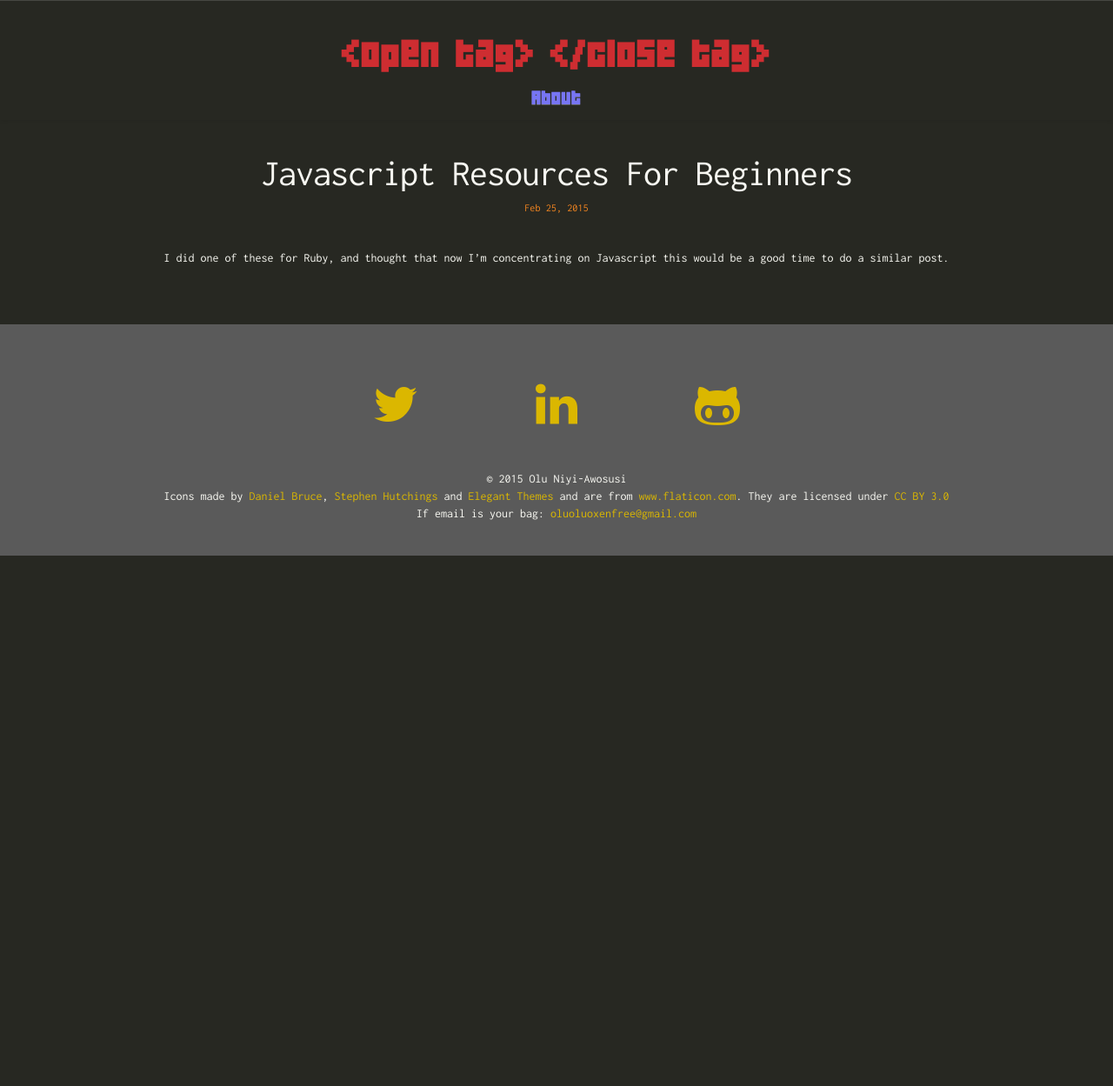
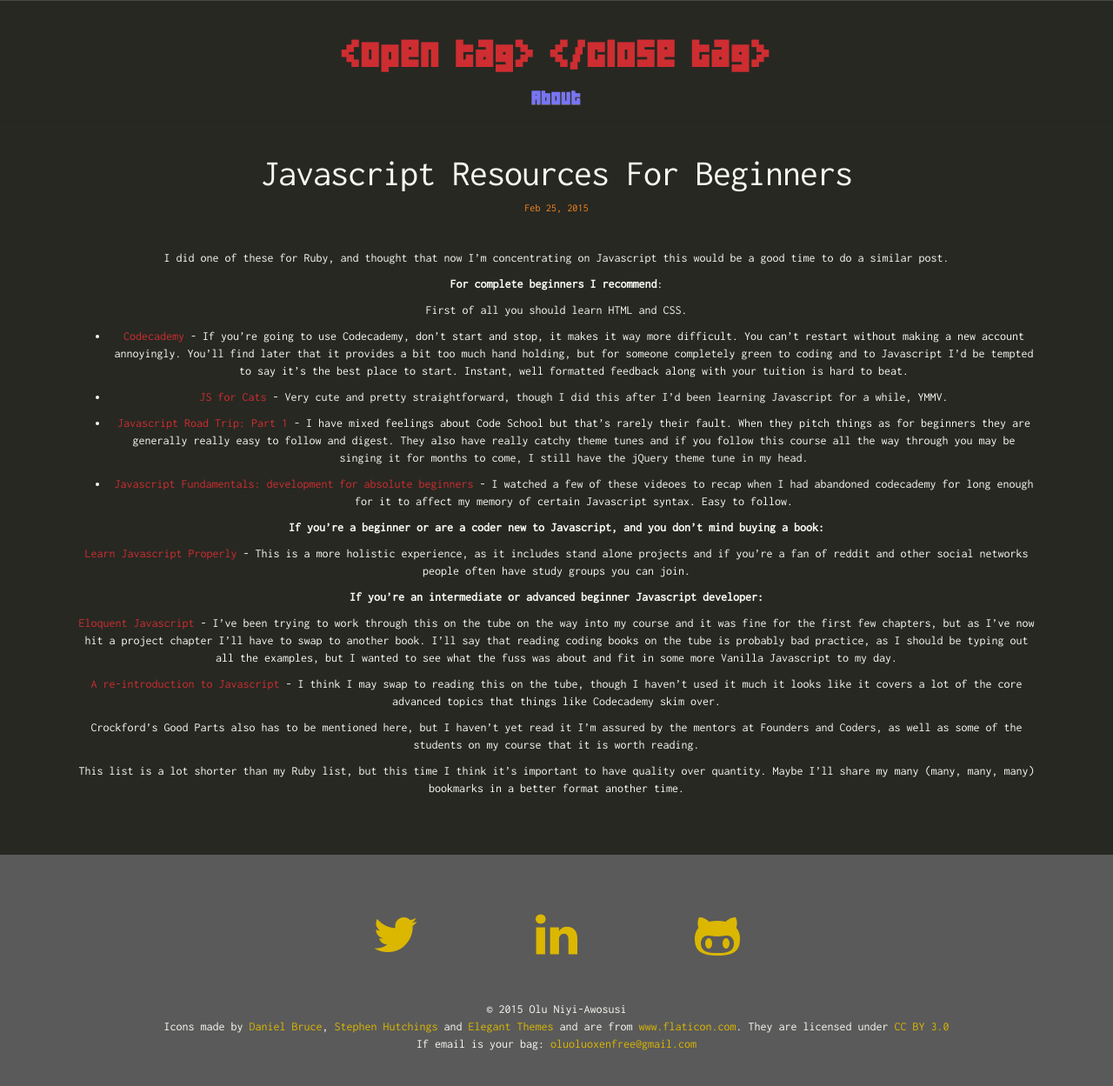
Before and after one commit to oluoluoxenfree/oluoluoxenfree.github.io, a Jekyll site: the page built from _posts/2015-02-25-javascript-resources-for-beginners.md, in a window 1280 px wide. Shown: the whole page at 87% size. Built offline with Jekyll 4.4.1, drawn with Linux system fonts in a browser that asks for light colours; nearby versions of some CDN libraries; comment, search, counter and statistics services are not loaded; before the commit the page ends 900 px from its top, so only the background shows below that.

Commit message:
new post after actually saving it

```diff
--- a/_posts/2015-02-25-javascript-resources-for-beginners.md
+++ b/_posts/2015-02-25-javascript-resources-for-beginners.md
@@ -3,3 +3,29 @@ layout: post
 ---
 
 I did one of these for Ruby, and thought that now I'm concentrating on Javascript this would be a good time to do a similar post.
+
+**For complete beginners I recommend**:
+
+First of all you should learn HTML and CSS.
+
+- [Codecademy](http://www.codecademy.com/en/tracks/javascript) - If you're going to use Codecademy, don't start and stop, it makes it way more difficult. You can't restart without making a new account annoyingly. You'll find later that it provides a bit too much hand holding, but for someone completely green to coding and to Javascript I'd be tempted to say it's the best place to start. Instant, well formatted feedback along with your tuition is hard to beat.
+
+- [JS for Cats](http://jsforcats.com/) - Very cute and pretty straightforward, though I did this after I'd been learning Javascript for a while, YMMV.
+
+- [Javascript Road Trip: Part 1](https://www.codeschool.com/courses/javascript-road-trip-part-1) - I have mixed feelings about Code School but that's rarely their fault. When they pitch things as for beginners they are generally really easy to follow and digest. They also have really catchy theme tunes and if you follow this course all the way through you may be singing it for months to come, I still have the jQuery theme tune in my head.
+
+- [Javascript Fundamentals: development for absolute beginners ](http://channel9.msdn.com/Series/JavaScript-Fundamentals-Development-for-Absolute-Beginners) - I watched a few of these videoes to recap when I had abandoned codecademy for long enough for it to affect my memory of certain Javascript syntax. Easy to follow.
+
+**If you're a beginner or are a coder new to Javascript, and you don't mind buying a book:**
+
+[Learn Javascript Properly](http://javascriptissexy.com/how-to-learn-javascript-properly/) - This is a more holistic experience, as it includes stand alone projects and if you're a fan of reddit and other social networks people often have study groups you can join.
+
+**If you're an intermediate or advanced beginner Javascript developer:**
+
+[Eloquent Javascript](http://eloquentjavascript.net/) - I've been trying to work through this on the tube on the way into my course and it was fine for the first few chapters, but as I've now hit a project chapter I'll have to swap to another book. I'll say that reading coding books on the tube is probably bad practice, as I should be typing out all the examples, but I wanted to see what the fuss was about and fit in some more Vanilla Javascript to my day.
+
+[A re-introduction to Javascript](https://developer.mozilla.org/en-US/docs/Web/JavaScript/A_re-introduction_to_JavaScript) - I think I may swap to reading this on the tube, though I haven't used it much it looks like it covers a lot of the core advanced topics that things like Codecademy skim over.
+
+Crockford's Good Parts also has to be mentioned here, but I haven't yet read it I'm assured by the mentors at Founders and Coders, as well as some of the students on my course that it is worth reading.
+
+This list is a lot shorter than my Ruby list, but this time I think it's important to have quality over quantity. Maybe I'll share my many (many, many, many) bookmarks in a better format another time.
```
